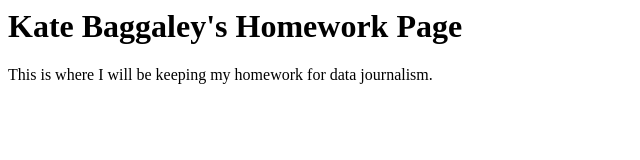
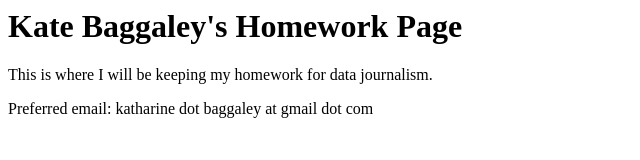
Before and after one commit to kbaggaley/kbaggaley.github.io, a plain HTML site: page index.html in a window 1280 px wide. Shown: the whole page, without its empty margins (0-640 px from the left). Drawn offline with Linux system fonts and the light colour scheme.

Commit message:
Update index.html

```diff
--- a/index.html
+++ b/index.html
@@ -1,3 +1,5 @@
 <h1>Kate Baggaley's Homework Page</h1>
 
 <p>This is where I will be keeping my homework for data journalism.</p>
+
+<p>Preferred email: katharine dot baggaley at gmail dot com</p>
```
